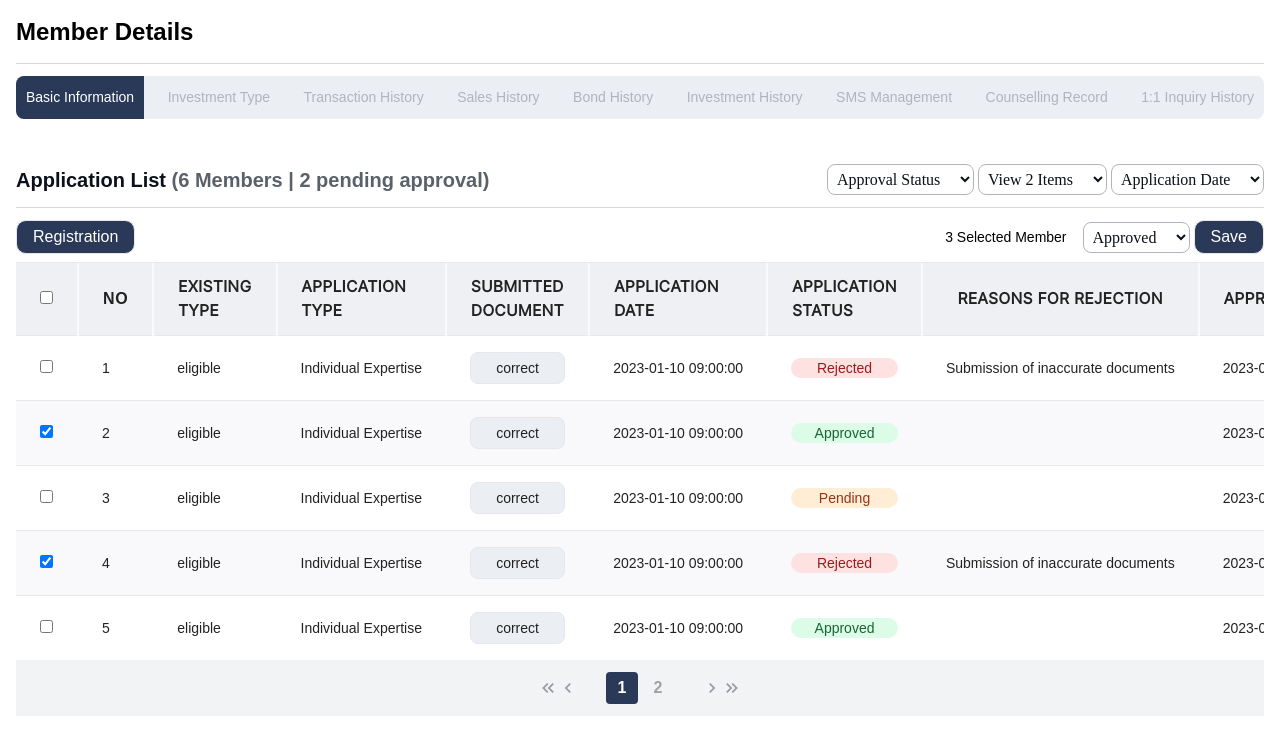
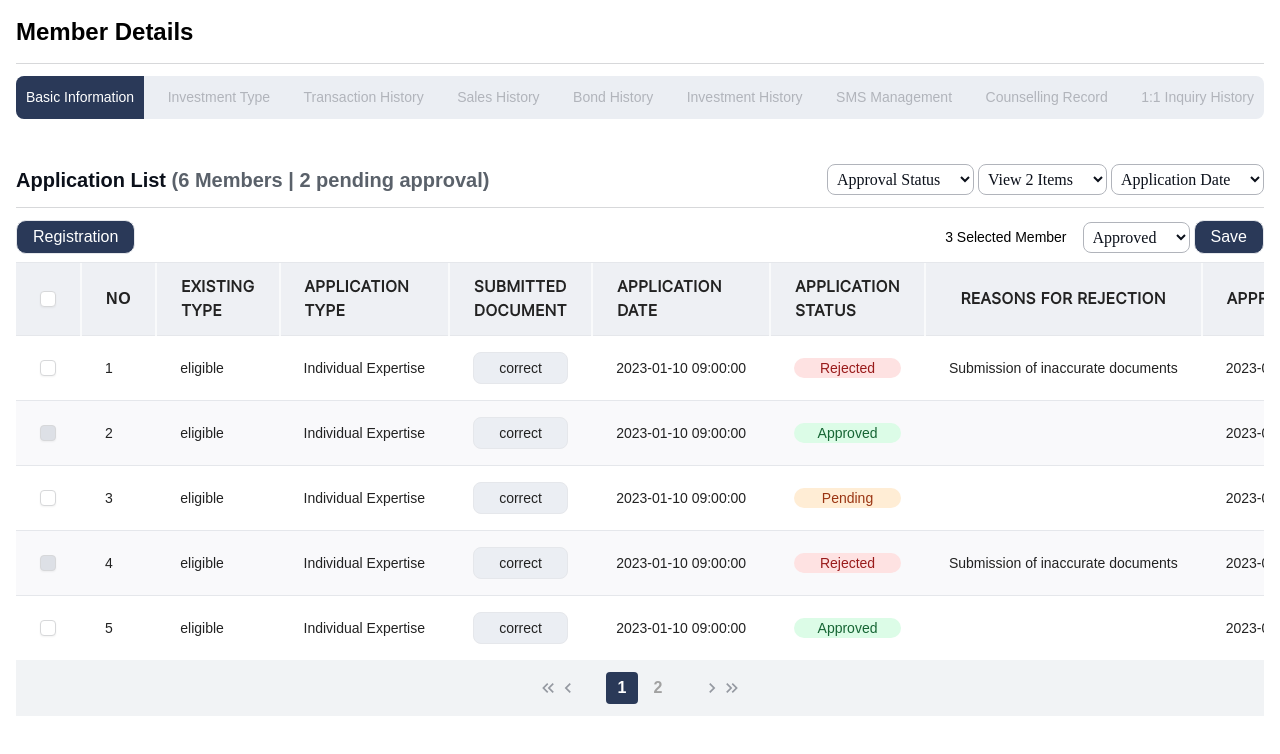
Before and after one commit to uezekiel-mufin/must_fintech, a React (Vite) app: page / in a window 1280 px wide. Shown: the top 754 px of the page. Built offline with nearby package versions, Linux system fonts and the light colour scheme; a web font is replaced by a local one.

Commit message:
Style checkbox

```diff
--- a/src/components/TableBody.jsx
+++ b/src/components/TableBody.jsx
@@ -3,11 +3,12 @@
 import { useState } from 'react';
 // eslint-disable-next-line react/prop-types
 const TableBody = ({ pageItems, setPageItems, setSelectedMembers, membersData }) => {
-	const [checked, setChecked] = useState(false);
+	const [isChecked, setIsChecked] = useState(false);
 
 	const handleSelect = (id) => {
 		const newData = pageItems.map((item) => {
 			if (item.id === id) {
+				setIsChecked(!isChecked);
 				return {
 					...item,
 					selected: !item.selected,
@@ -19,12 +20,12 @@ const TableBody = ({ pageItems, setPageItems, setSelectedMembers, membersData })
 		setSelectedMembers(newData.filter((item) => item.selected === true));
 	};
 
-	const handleSelectAll = (checked) => {
-		setChecked(!checked);
+	const handleSelectAll = (isChecked) => {
+		setIsChecked(!isChecked);
 		const newData = membersData.map((item) => {
 			return {
 				...item,
-				selected: checked ? false : true,
+				selected: !isChecked,
 			};
 		});
 		setPageItems(newData);
@@ -38,7 +39,9 @@ const TableBody = ({ pageItems, setPageItems, setSelectedMembers, membersData })
 					<thead>
 						<tr className='bg-[#EEF0F4] divide-x-2 divide-gray-50'>
 							<th className='px-6 py-3 text-left text-base text-[#222222] font-semibold uppercase tracking-[0.04em]'>
-								<input type='checkbox' checked={checked} onChange={() => handleSelectAll(checked)} className='focus:ring-[#dde0e5] checked:bg-[#dde0e5] focus:ring-4' />
+								<label className='flex items-center space-x-2 cursor-pointer'>
+									<input type='checkbox' onChange={() => handleSelectAll(isChecked)} className='appearance-none h-4 w-4 rounded-[4px] border bg-white border-[#D7D8DA] checked:bg-[#DDE0E6] checked:border-[#D7D8DA] focus:outline-none shadow-sm hover:shadow-none' />
+								</label>
 							</th>
 							<th className='px-6 py-3 text-left text-base text-[#222222] font-semibold uppercase tracking-[0.04em]'>No </th>
 							<th className='px-6 py-3 text-left text-base font-semibold text-[#222222] uppercase tracking-[0.04em] font-pretendard'>Existing Type</th>
@@ -61,8 +64,11 @@ const TableBody = ({ pageItems, setPageItems, setSelectedMembers, membersData })
 							pageItems.map((member) => (
 								<tr key={member.id} className={`${member.selected === true ? 'bg-[#F9F9FB]' : ''}`}>
 									<td className='px-6 py-1  whitespace-nowrap'>
-										<input type='checkbox' className='form-checkbox checked:bg-[#dde0e5]' checked={member.selected} onChange={() => handleSelect(member.id)} />
+										<label className='flex items-center space-x-2 cursor-pointer'>
+											<input type='checkbox' checked={member.selected} onChange={() => handleSelect(member.id)} className='appearance-none bg-white h-4 w-4 rounded-[4px] border border-[#D7D8DA] checked:bg-[#DDE0E6] checked:border-[#D7D8DA] focus:outline-none shadow-sm hover:shadow-none' />
+										</label>
 									</td>
+
 									<td className='px-6 font-pretendard py-4 align-middle whitespace-nowrap'>
 										<div className='text-sm text-[#222222] font-medium leading-[18px]'>{member.id}</div>
 									</td>
```
